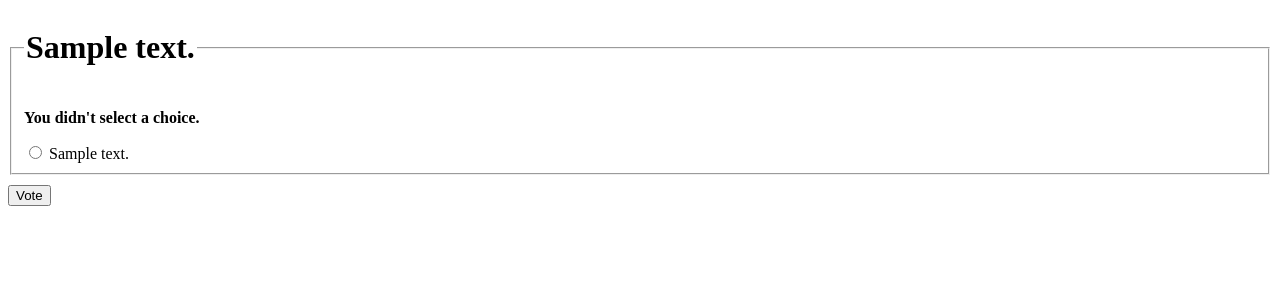
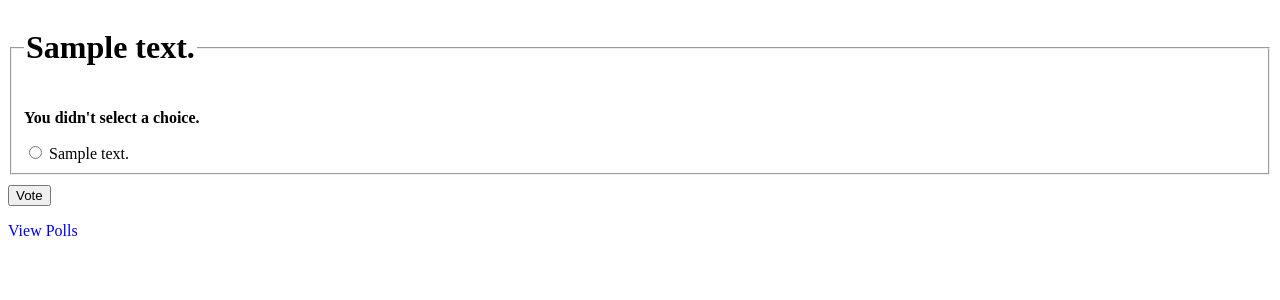
Before and after one commit to raymond-lee093/miniproject4RaymondLee, a Django app: page /polls/1/vote/ in a window 1280 px wide. Shown: the top 300 px of the page. Run offline with Django 5.2, Linux system fonts and the light colour scheme; tables that the repository leaves empty hold one stand-in row (values such as "Sample post").

Commit message:
Added url links to templates.

```diff
--- a/mysite/polls/templates/polls/detail.html
+++ b/mysite/polls/templates/polls/detail.html
@@ -20,5 +20,6 @@
     </fieldset>
     <input style="margin-top: 10px" type="submit" value="Vote">
     </form>
+    <p><a style="text-decoration: none" href="{% url "polls:index" %}">View Polls</a></p>
 </body>
 </html>
--- a/mysite/polls/templates/polls/results.html
+++ b/mysite/polls/templates/polls/results.html
@@ -17,5 +17,6 @@
     </ul>
 
 <a style="text-decoration: none" href="{% url 'polls:detail' question.id %}">Vote again?</a>
+<p><a style="text-decoration: none" href="{% url "polls:index" %}">View Polls</a></p>
 </body>
 </html>
```
